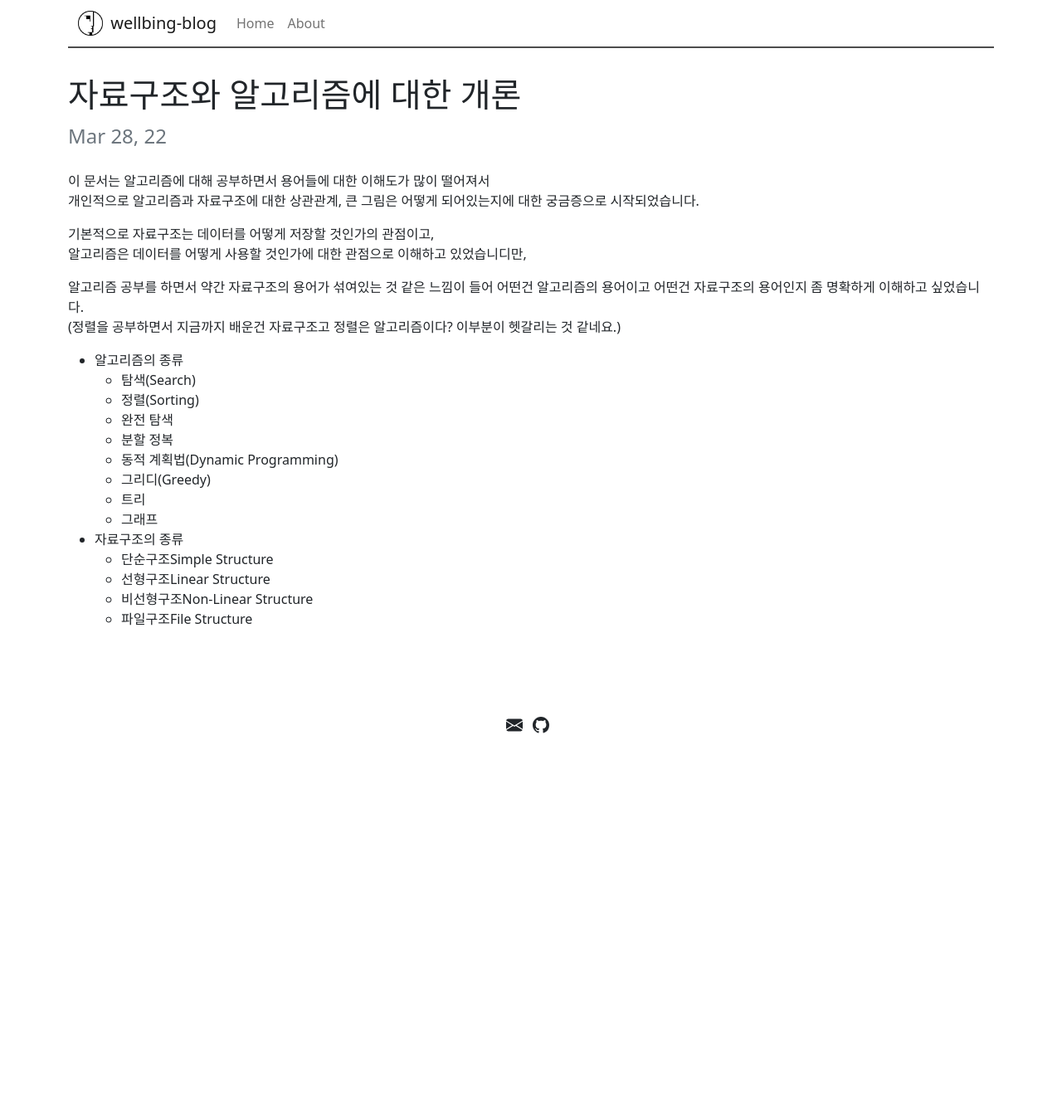
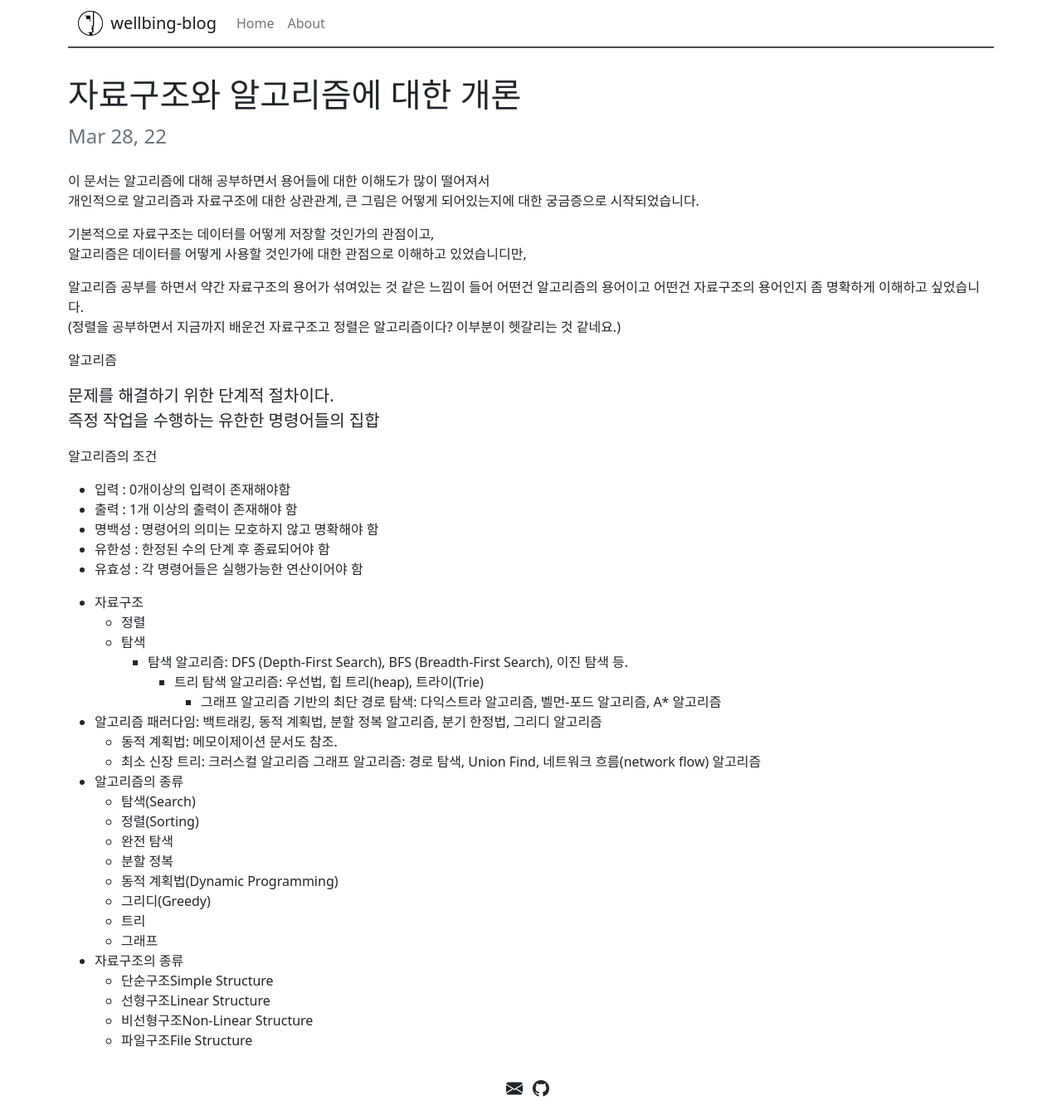
Before and after one commit to fomula91/fomula91.github.io, a Jekyll site: the page built from _posts/2022-3-28-DataStuctureandalgorithm101.md, in a window 1280 px wide. Shown: the whole page at 83% size. Built offline with Jekyll 4.4.1, drawn with Linux system fonts in a browser that asks for light colours; before the commit the page ends 900 px from its top, so only the background shows below that.

Commit message:
edit update post

```diff
--- a/_posts/2022-3-28-DataStuctureandalgorithm101.md
+++ b/_posts/2022-3-28-DataStuctureandalgorithm101.md
@@ -11,6 +11,30 @@ title: 자료구조와 알고리즘에 대한 개론
 
 알고리즘 공부를 하면서 약간 자료구조의 용어가 섞여있는 것 같은 느낌이 들어 어떤건 알고리즘의 용어이고 어떤건 자료구조의 용어인지 좀 명확하게 이해하고 싶었습니다.
 (정렬을 공부하면서 지금까지 배운건 자료구조고 정렬은 알고리즘이다? 이부분이 헷갈리는 것 같네요.)
+
+알고리즘
+> 문제를 해결하기 위한 단계적 절차이다.
+> 즉정 작업을 수행하는 유한한 명령어들의 집합
+
+알고리즘의 조건
+- 입력 : 0개이상의 입력이 존재해야함
+- 출력 : 1개 이상의 출력이 존재해야 함
+- 명백성 : 명령어의 의미는 모호하지 않고 명확해야 함
+- 유한성 : 한정된 수의 단계 후 종료되어야 함
+- 유효성 : 각 명령어들은 실행가능한 연산이어야 함
+
+
+- 자료구조
+    - 정렬
+    - 탐색
+        - 탐색 알고리즘: DFS (Depth-First Search), BFS (Breadth-First Search), 이진 탐색 등.
+            - 트리 탐색 알고리즘: 우선법, 힙 트리(heap), 트라이(Trie)
+                - 그래프 알고리즘 기반의 최단 경로 탐색: 다익스트라 알고리즘, 벨먼-포드 알고리즘, A* 알고리즘
+- 알고리즘 패러다임: 백트래킹, 동적 계획법, 분할 정복 알고리즘, 분기 한정법, 그리디 알고리즘
+    - 동적 계획법: 메모이제이션 문서도 참조.
+    - 최소 신장 트리: 크러스컬 알고리즘
+그래프 알고리즘: 경로 탐색, Union Find, 네트워크 흐름(network flow) 알고리즘
+
 - 알고리즘의 종류
     * 탐색(Search)
     * 정렬(Sorting)
```
Also changed, not shown: _posts/2022-3-28-TodayIdo.md (+15 -0 lines).
